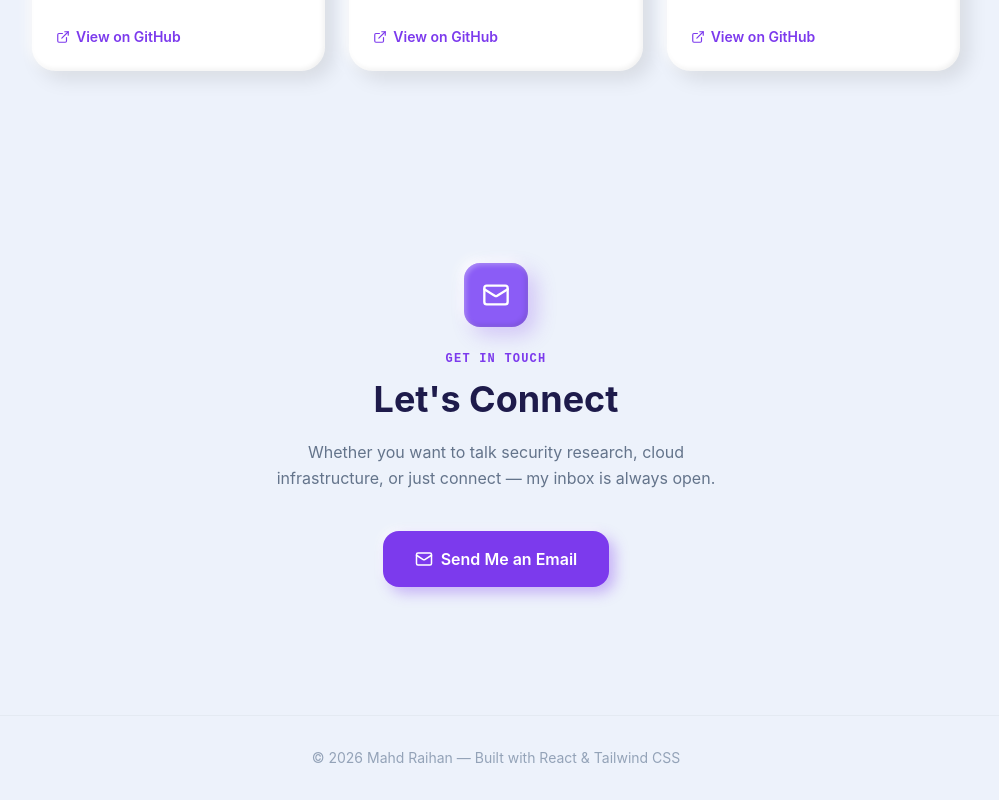
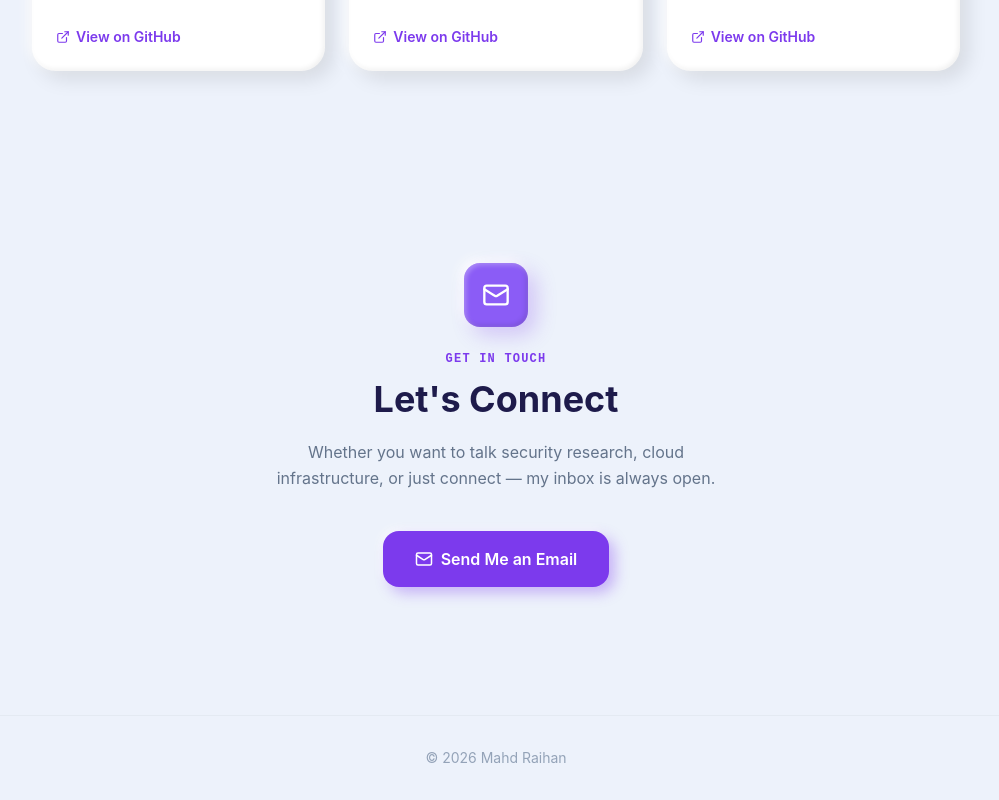
Before and after one commit to Tekoh/PersonalPortfolioAlpha, a React (Vite) app: page / in a window 1280 px wide. Shown: the part 2630-3430 px from the top of the page, without its empty margins (144-1143 px from the left). Built offline with nearby package versions, Linux system fonts and the light colour scheme; the HTML template or start-up script is replaced by a standard one.

Commit message:
Remove tech stack attribution from footer

```diff
--- a/src/App.tsx
+++ b/src/App.tsx
@@ -416,7 +416,7 @@ export default function App() {
             className="relative z-10 py-8 text-center text-sm border-t"
             style={{ color: '#94a3b8', borderColor: 'rgba(226,232,240,0.8)' }}
           >
-            © {new Date().getFullYear()} Mahd Raihan — Built with React &amp; Tailwind CSS
+            © {new Date().getFullYear()} Mahd Raihan
           </footer>
         </motion.div>
       )}
```
